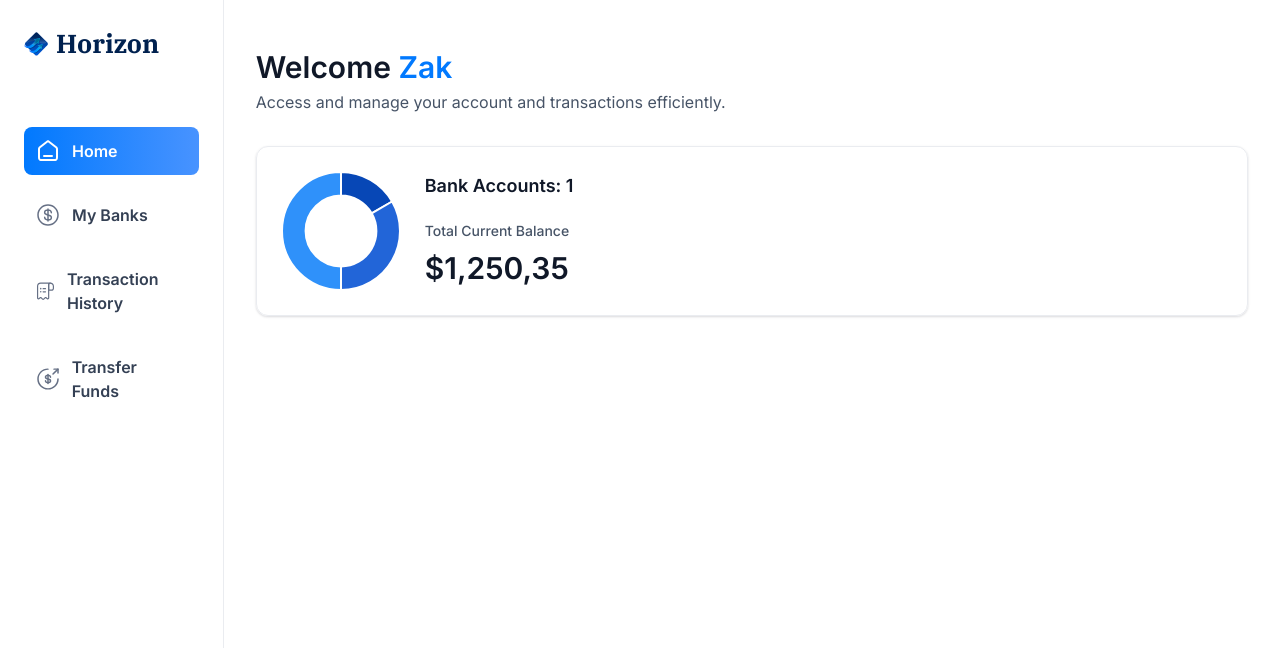
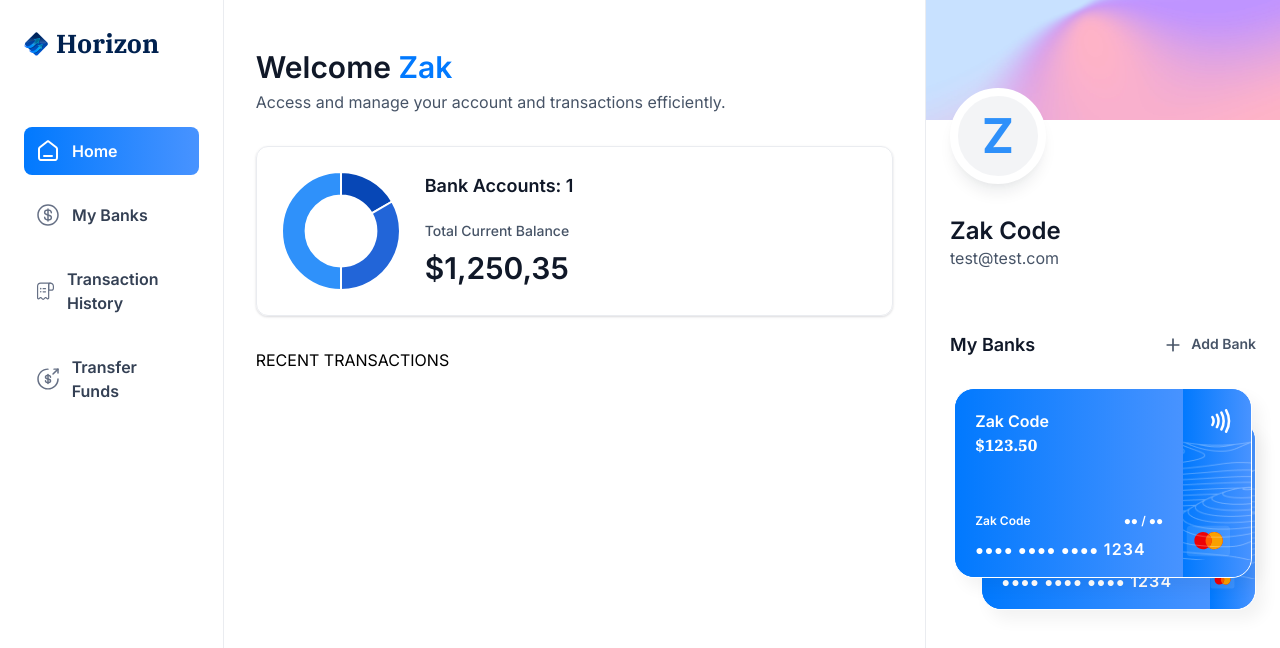
Before and after one commit to Zakaria-Bli/JSM-Banking, a Next.js app: page / in a window 1280 px wide. Shown: the top 648 px of the page. Built offline with nearby package versions, Linux system fonts and the light colour scheme.

Commit message:
Add right sidebar UI

```diff
--- a/app/(root)/page.tsx
+++ b/app/(root)/page.tsx
@@ -1,9 +1,14 @@
 import HeaderBox from "@/components/HeaderBox"
+import RightSidebar from "@/components/RightSidebar"
 import TotalBalanceBox from "@/components/TotalBalanceBox"
 import React from "react"
 
 export default function Home() {
-  const loggedIn = { firstName: "Zak" }
+  const loggedIn = {
+    firstName: "Zak",
+    lastName: "Code",
+    email: "test@test.com",
+  }
 
   return (
     <section className="home">
@@ -22,7 +27,14 @@
             totalCurrentBalance={1250.35}
           />
         </header>
+        RECENT TRANSACTIONS
       </div>
+
+      <RightSidebar
+        user={loggedIn}
+        transactions={[]}
+        banks={[{ currentBalance: 123.5 }, { currentBalance: 500 }]}
+      />
     </section>
   )
 }
--- /dev/null
+++ b/components/BankCard.tsx
@@ -0,0 +1,60 @@
+import { formatAmount } from "@/lib/utils"
+import Image from "next/image"
+import Link from "next/link"
+import React from "react"
+
+const BankCard = ({
+  account,
+  userName,
+  showBalance = true,
+}: CreditCardProps) => {
+  return (
+    <div className="flex flex-col">
+      <Link href="/" className="bank-card">
+        <div className="bank-card_content">
+          <div>
+            <h1 className="text-16 font-semibold text-white">
+              {account.name || userName}
+            </h1>
+            <p className="font-ibm-plex-serif font-black text-white">
+              {formatAmount(account.currentBalance)}
+            </p>
+          </div>
+
+          <article className="flex flex-col gap-2">
+            <div className="flex justify-between">
+              <h1 className="text-12 font-semibold text-white">{userName}</h1>
+              <h2 className="text-12 font-semibold text-white">●● / ●●</h2>
+            </div>
+            <p className="text-14 font-semibold tracking-[1.1px] text-white">
+              ●●●● ●●●● ●●●● <span className="text-16">{1234}</span>
+            </p>
+          </article>
+        </div>
+
+        <div className="bank-card_icon">
+          <Image src="/icons/Paypass.svg" width={20} height={24} alt="pay" />
+          <Image
+            src="/icons/mastercard.svg"
+            width={45}
+            height={32}
+            alt="mastercard"
+            className="ml-5"
+          />
+        </div>
+
+        <Image
+          src="/icons/lines.png"
+          width={316}
+          height={190}
+          alt="lines"
+          className="absolute top-0 left-0"
+        />
+      </Link>
+
+      {/* COPY */}
+    </div>
+  )
+}
+
+export default BankCard
--- /dev/null
+++ b/components/RightSidebar.tsx
@@ -0,0 +1,77 @@
+import Image from "next/image"
+import Link from "next/link"
+import React from "react"
+import { countTransactionCategories } from "@/lib/utils"
+import BankCard from "./BankCard"
+// import Category from "./Category"
+
+const RightSidebar = ({ user, transactions, banks }: RightSidebarProps) => {
+  const categories: CategoryCount[] = countTransactionCategories(transactions)
+
+  return (
+    <aside className="right-sidebar">
+      <section className="flex flex-col pb-8">
+        <div className="profile-banner" />
+        <div className="profile">
+          <div className="profile-img">
+            <span className="text-5xl font-bold text-blue-500">
+              {user.firstName[0]}
+            </span>
+          </div>
+
+          <div className="profile-details">
+            <h1 className="profile-name">
+              {user.firstName} {user.lastName}
+            </h1>
+            <p className="profile-email">{user.email}</p>
+          </div>
+        </div>
+      </section>
+
+      <section className="banks">
+        <div className="flex w-full justify-between">
+          <h2 className="header-2">My Banks</h2>
+          <Link href="/" className="flex gap-2">
+            <Image src="/icons/plus.svg" width={20} height={20} alt="plus" />
+            <h2 className="text-14 font-semibold text-gray-600">Add Bank</h2>
+          </Link>
+        </div>
+
+        {banks?.length > 0 && (
+          <div className="relative flex flex-1 flex-col items-center justify-center gap-5">
+            <div className="relative z-10">
+              <BankCard
+                key={banks[0].$id}
+                account={banks[0]}
+                userName={`${user.firstName} ${user.lastName}`}
+                showBalance={false}
+              />
+            </div>
+            {banks[1] && (
+              <div className="absolute right-0 top-8 z-0 w-[90%]">
+                <BankCard
+                  key={banks[1].$id}
+                  account={banks[1]}
+                  userName={`${user.firstName} ${user.lastName}`}
+                  showBalance={false}
+                />
+              </div>
+            )}
+          </div>
+        )}
+
+        {/* <div className="mt-10 flex flex-1 flex-col gap-6">
+          <h2 className="header-2">Top categories</h2>
+
+          <div className="space-y-5">
+            {categories.map((category, index) => (
+              <Category key={category.name} category={category} />
+            ))}
+          </div>
+        </div> */}
+      </section>
+    </aside>
+  )
+}
+
+export default RightSidebar
```
